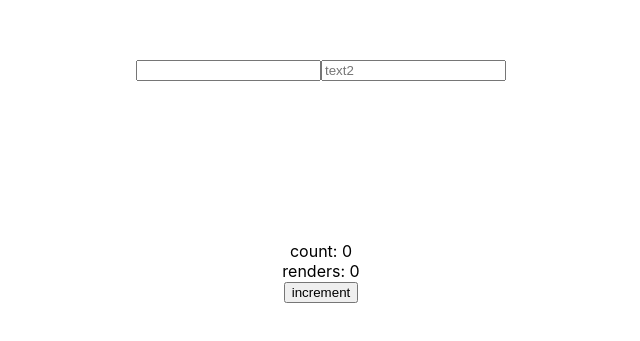
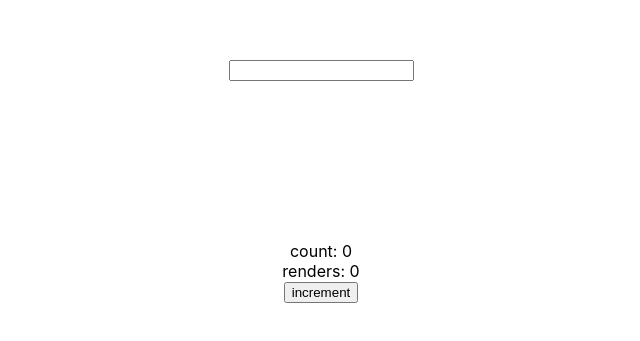
Before and after one commit to obinasBaba/rahove-frontend-junior, a React (Create React App) app: page / in a window 1280 px wide. Shown: the part 101-442 px from the top of the page, without its empty margins (319-959 px from the left). Built offline with nearby package versions, Linux system fonts and the light colour scheme.

Commit message:
second final

```diff
--- a/src/App.jsx
+++ b/src/App.jsx
@@ -1,30 +1,16 @@
 import React from 'react';
-import logo from './logo.svg';
 import './App.css';
-import {Count} from "./Count";
+import { Count } from "./Count";
 
 function App() {
   const [text, setText] = React.useState("");
-  const [text2, setText2] = React.useState("");
 
-  const onOdd = React.useCallback(() => setText(""), [setText]);
-  const data = React.useMemo(
-      () => ({
-        text2,
-        isEven: text2.length % 2 === 0
-      }),
-      [text2]
-  );
 
   return (
       <div className="App">
         <input value={text} onChange={e => setText(e.target.value)} />
-        <input
-            placeholder="text2"
-            value={text2}
-            onChange={e => setText2(e.target.value)}
-        />
-        <Count onOdd={onOdd} data={data} />
+
+            <Count onOdd={() => setText('')} />
       </div>
   );
 }
```
Also changed, not shown: 1 other file (tests, documents, lock files or other folders).
